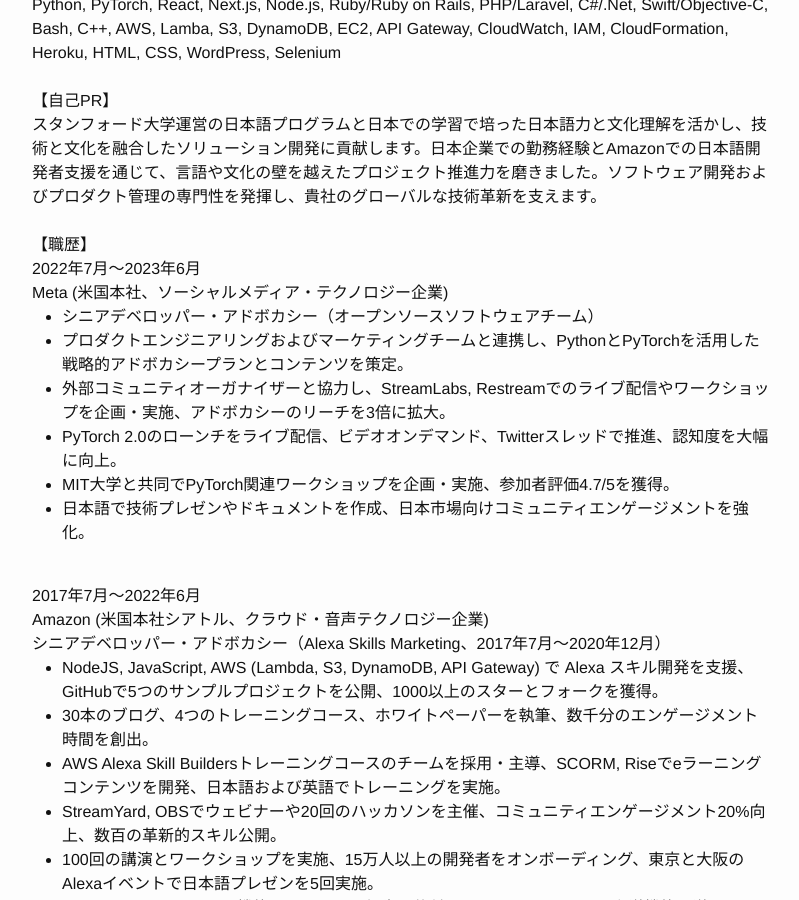
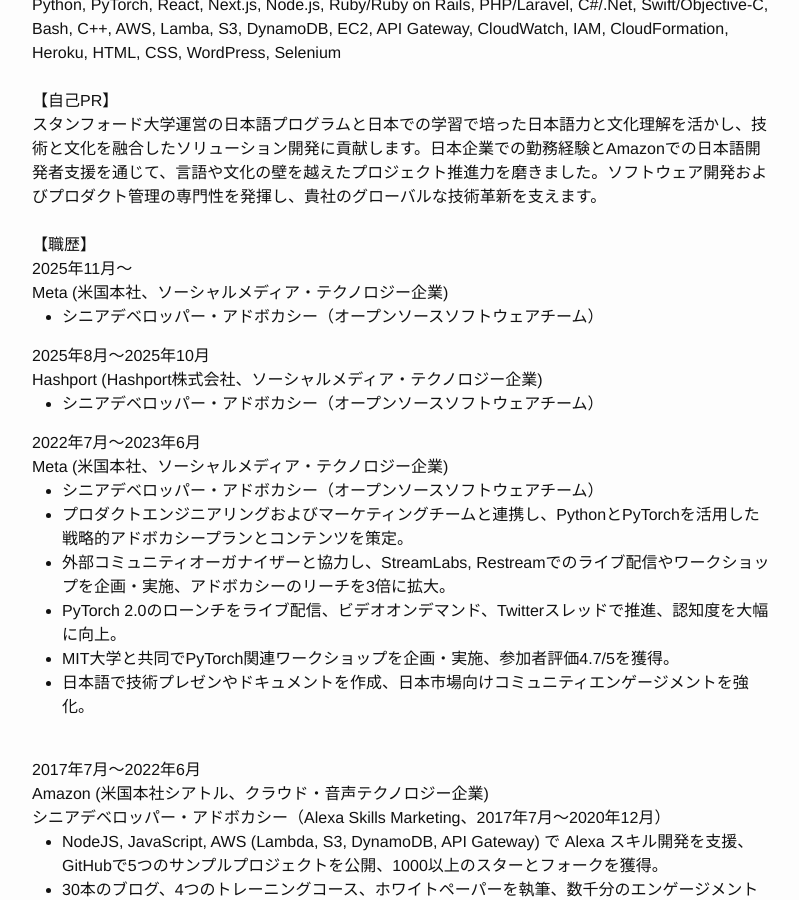
Before and after one commit to SleepyDeveloper/sleepydeveloper.github.io, a Jekyll site: the page built from ja-JP/work-history.html, in a window 1280 px wide and 900 px high, scrolled down 816 px. Shown: the whole window, without its empty margins (238-1037 px from the left). Built offline with Jekyll 4.4.1, drawn with Linux system fonts in a browser that asks for light colours.

Commit message:
JP: Updated work history. Added AllThingsAI video. Added ruby version

```diff
--- a/ja-JP/work-history.html
+++ b/ja-JP/work-history.html
@@ -29,6 +29,21 @@
     スタンフォード大学運営の日本語プログラムと日本での学習で培った日本語力と文化理解を活かし、技術と文化を融合したソリューション開発に貢献します。日本企業での勤務経験とAmazonでの日本語開発者支援を通じて、言語や文化の壁を越えたプロジェクト推進力を磨きました。ソフトウェア開発およびプロダクト管理の専門性を発揮し、貴社のグローバルな技術革新を支えます。<br />
     <br />
     【職歴】<br />
+
+    2025年11月～<br />
+    Meta (米国本社、ソーシャルメディア・テクノロジー企業)
+    <ul>
+        <li>シニアデベロッパー・アドボカシー（オープンソースソフトウェアチーム）</li>
+
+    </ul>
+
+    2025年8月～2025年10月<br />
+    Hashport (Hashport株式会社、ソーシャルメディア・テクノロジー企業)
+    <ul>
+        <li>シニアデベロッパー・アドボカシー（オープンソースソフトウェアチーム）</li>
+
+    </ul>
+
     2022年7月～2023年6月<br />
     Meta (米国本社、ソーシャルメディア・テクノロジー企業)
     <ul>
```
Also changed, not shown: _data/video-works.yml (+7 -0 lines), ja-JP/resume.html (+5 -2 lines), 1 other file.
